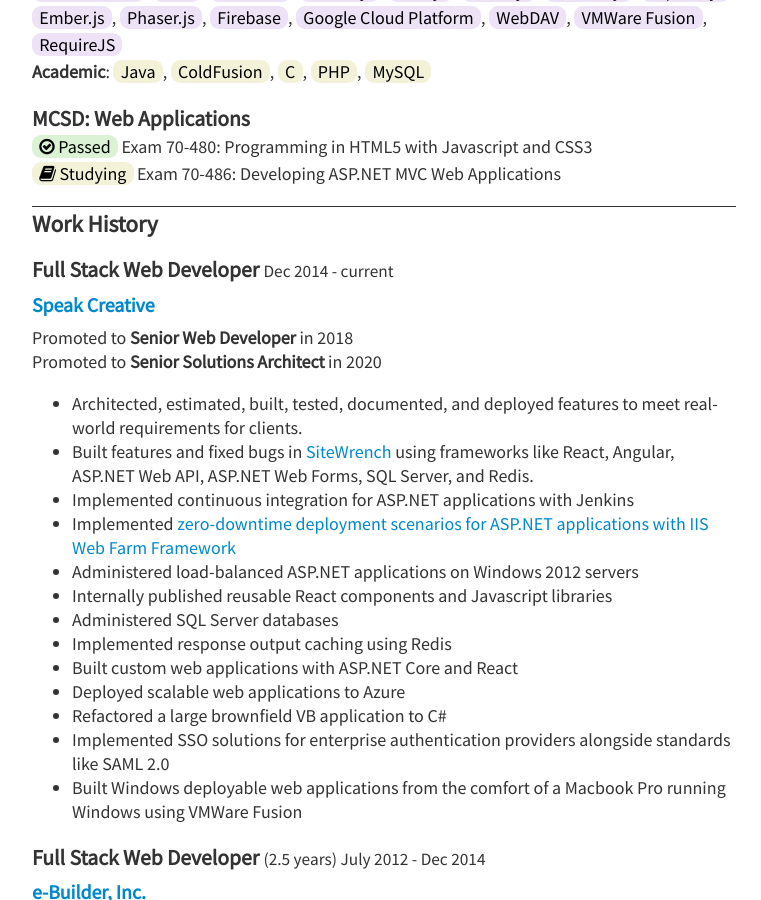
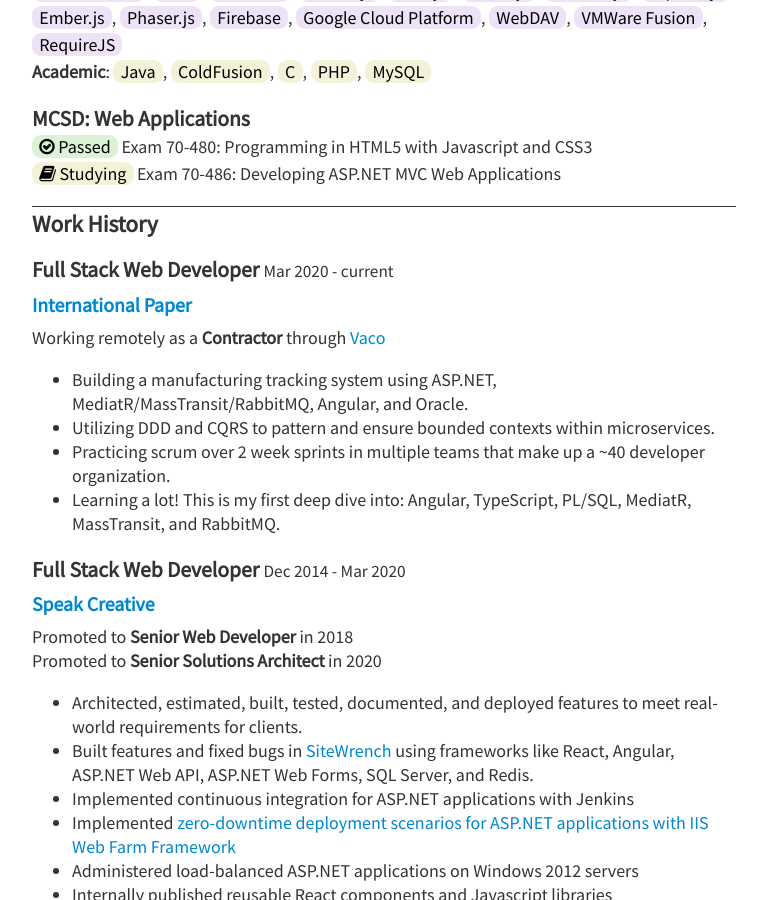
Before and after one commit to kavun/kavun.github.io, a Jekyll site: the page resume/index.html, which Jekyll copies as it is, in a window 1280 px wide and 900 px high, scrolled down 654 px. Shown: the whole window, without its empty margins (256-1017 px from the left). Built offline with Jekyll 4.4.1, drawn with Linux system fonts in a browser that asks for light colours; nearby versions of some CDN libraries.

Commit message:
Update index.html

```diff
--- a/resume/index.html
+++ b/resume/index.html
@@ -137,7 +137,19 @@
 
 			<h2>Work History</h2>
 
-			<h3>Full Stack Web Developer <span class="timeframe">Dec 2014 - current</span></h3>
+			<h3>Full Stack Web Developer <span class="timeframe">Mar 2020 - current</span></h3>
+			<h4><a target="_speak" href="http://www.internationalpaper.com/">International Paper</a></h4>
+			<p><div>Working remotely as a <strong>Contractor</strong> through <a href="https://www.vaco.com/" target="_blank">Vaco</a></div>
+			<p>
+				<ul>
+					<li>Building a manufacturing tracking system using ASP.NET, MediatR/MassTransit/RabbitMQ, Angular, and Oracle.
+					<li>Utilizing DDD and CQRS to pattern and ensure bounded contexts within microservices.
+					<li>Practicing scrum over 2 week sprints in multiple teams that make up a ~40 developer organization.
+					<li>Learning a lot! This is my first deep dive into: Angular, TypeScript, PL/SQL, MediatR, MassTransit, and RabbitMQ.
+				</ul>
+			</p>
+
+			<h3>Full Stack Web Developer <span class="timeframe">Dec 2014 - Mar 2020</span></h3>
 			<h4><a target="_speak" href="https://www.madebyspeak.com/">Speak Creative</a></h4>
 			<p><div>Promoted to <strong>Senior Web Developer</strong> in 2018</div>
 			<div>Promoted to <strong>Senior Solutions Architect</strong> in 2020</div>
```
